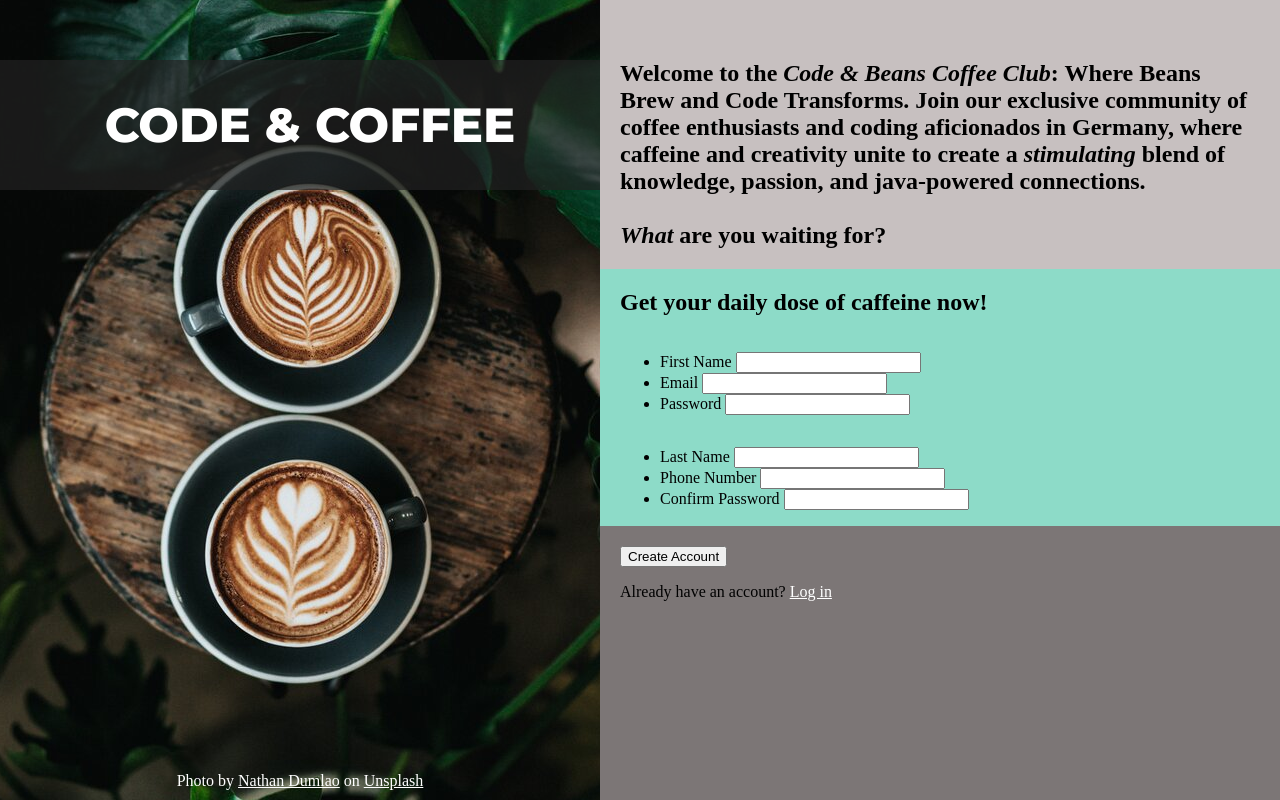
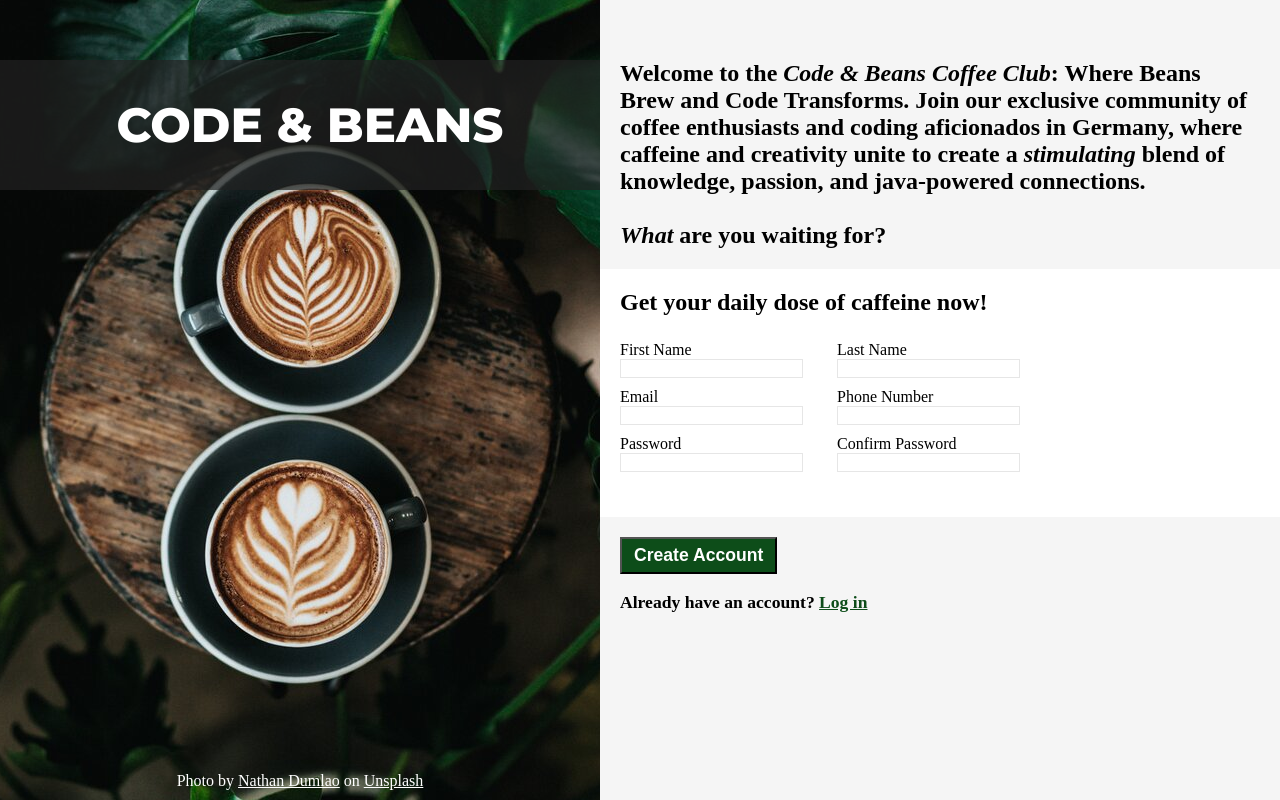
Before and after one commit to Einschleicher/odin-sign-up-form, a plain HTML site: page index.html in a window 1280 px wide. Drawn offline with Linux system fonts and the light colour scheme.

Commit message:
Style form and content

```diff
--- a/index.html
+++ b/index.html
@@ -16,7 +16,7 @@
             <!-- <img src="images/coffee-800.jpg" alt="Two cups of coffee on a wooden table, some green plants in the background"> -->
             <div id="banner">
                 <img src="images/code-256.png" alt="">
-                <span id="banner-text">CODE & COFFEE</span>
+                <span id="banner-text">CODE & BEANS</span>
             </div>
             <div id="footer">
                 Photo by <a href="https://unsplash.com/@nate_dumlao?utm_source=unsplash&utm_medium=referral&utm_content=creditCopyText">Nathan Dumlao</a> on <a href="https://unsplash.com/images/food/coffee?utm_source=unsplash&utm_medium=referral&utm_content=creditCopyText">Unsplash</a>
@@ -71,7 +71,7 @@
                 </form> -->
             </div>
             <div id="submit">
-                <button type="submit">Create Account</button>
+                <button type="button">Create Account</button>
                 <p>
                     Already have an account? <a href="">Log in</a>
                 </p>
--- a/styles.css
+++ b/styles.css
@@ -10,13 +10,47 @@ a:link, a:visited {
     color: white;
 }
 
+#submit a:link, #submit a:visited {
+    color: #0D4D19;
+}
+
 #form {
     padding: 0 20px;
+}
+
+p, button {
+    font-size: 1.1rem;
+    font-weight: bold;
 }
 
 img {
     height: 120px;
     margin: 10px;
+}
+
+ul, ol {
+    list-style: none;
+    margin: 0;
+    padding: 20px 30px 20px 0px;
+  }
+
+li {
+    padding: 5px 0px;
+}
+
+input {
+    display: block;
+    border: 1px solid rgb(230, 230, 230);
+}
+
+input:focus {
+    border: 2px solid blue;
+}
+
+button {
+    background-color: #0D4D19;
+    padding: 6px 12px;
+    color: white;
 }
 
 .container {
@@ -31,7 +65,7 @@ img {
 }
 
 #banner {
-    position: absolute;
+    position: relative;
     top: 60px;
     background-color: rgb(34, 34, 34, 0.7);
     height: 130px;
@@ -54,7 +88,6 @@ img {
     flex-direction: column;
     background: center url(images/coffee-800.jpg);
     color: white;
-    position: relative;
     /* flex-shrink: 0;
     overflow: hidden; */
 }
@@ -70,7 +103,7 @@ img {
 }
 
 #hero {
-    background-color: #c7c0c0;
+    background-color: rgb(245, 245, 245);
     flex: 1;
     padding: 0 20px;
 }
@@ -79,14 +112,18 @@ img {
     margin-top: 60px;
 }
 
+#form h2 {
+    margin: 0;
+    padding: 0;
+}
+
 #form {
-    background-color: #8ddbc8;
-    flex: 1;
-    padding: 0 20px;
+    flex: 0;
+    padding: 20px;
 }
 
 #submit {
-    background-color: #7c7676;
+    background-color: rgb(245, 245, 245);
     flex: 1;
     padding: 20px;
 }
```
